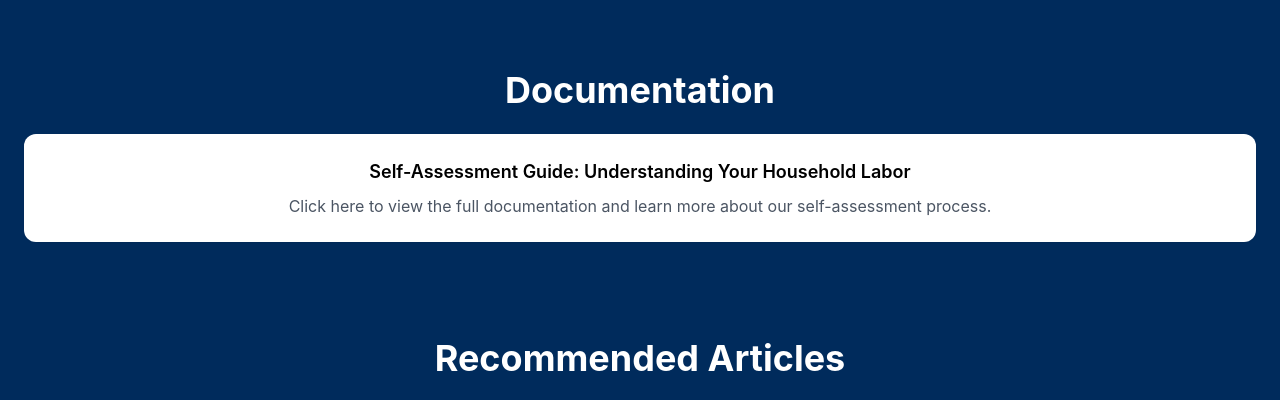
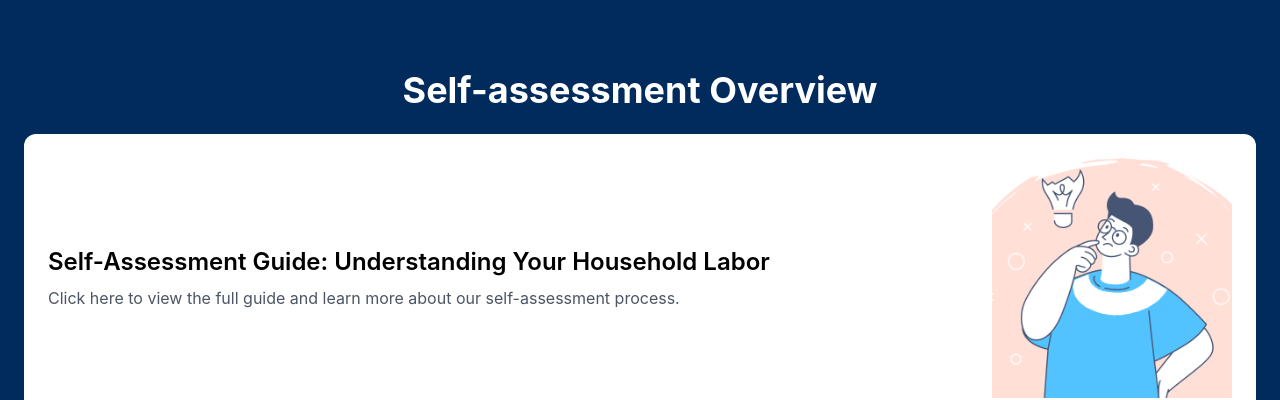
Before and after one commit to UW-INFO442-WI25/mo-cloud, a React (Vite) app: page /resource in a window 1280 px wide. Shown: the part 514-914 px from the top of the page. Built offline with nearby package versions, Linux system fonts and the light colour scheme; grey boxes are pictures that could not be loaded.

Commit message:
update guide

```diff
--- a/src/components/Resource/Documentation.js
+++ b/src/components/Resource/Documentation.js
@@ -1,5 +1,5 @@
 import React, { useState } from "react";
-import { FaChevronDown, FaChevronUp } from "react-icons/fa"; // 引入箭头图标
+import { FaChevronDown, FaChevronUp } from "react-icons/fa";
 import NavigationBar from "../Navigation/NavigationBar";
 
 const documentationData = {
@@ -77,13 +77,12 @@ const documentationData = {
 };
 
 const Documentation = () => {
-  const [openSections, setOpenSections] = useState({}); // 存储展开/折叠状态
+  const [openSections, setOpenSections] = useState({});
 
-  // 切换某个 section 的展开/折叠
   const toggleSection = (index) => {
     setOpenSections((prev) => ({
       ...prev,
-      [index]: !prev[index] // 切换 true/false
+      [index]: !prev[index]
     }));
   };
 
@@ -92,14 +91,12 @@ const Documentation = () => {
       <NavigationBar />
 
       <div className="w-full max-w-5xl mx-auto p-8 mt-24">
-        {/* 大标题，拆分成两行 */}
         <h1 className="text-3xl md:text-5xl font-bold mb-20 leading-tight">
           Self-Assessment Guide: <br /> Understanding Your Household Labor
         </h1>
 
         {documentationData.sections.map((section, index) => (
           <div key={index} className="mb-8">
-            {/* 标题部分，带箭头按钮 */}
             <button
               className="text-2xl md:text-3xl font-semibold mb-2 text-[#64B5F6] flex justify-between w-full text-left"
               onClick={() => toggleSection(index)}
@@ -108,12 +105,9 @@ const Documentation = () => {
               {openSections[index] ? <FaChevronUp /> : <FaChevronDown />}
             </button>
 
-            {/* 可折叠的内容区域 */}
             {openSections[index] && (
               <div className="text-lg text-gray-300 leading-relaxed whitespace-pre-line mt-2 p-4 bg-[#1E3A5F] rounded-lg">
                 {section.content}
-
-                {/* 如果有 response scale */}
                 {section.response_scale && (
                   <div className="mt-4 p-8 bg-[#0E2A45] rounded-lg">
                     <h3 className="text-xl font-semibold mb-2 text-[#64B5F6]">Response Scale:</h3>
@@ -124,8 +118,6 @@ const Documentation = () => {
                     </ul>
                   </div>
                 )}
-
-                {/* 如果有 interpretation */}
                 {section.interpretation && (
                   <div className="mt-4 p-8 bg-[#0E2A45] rounded-lg">
                     <h3 className="text-xl font-semibold mb-2 text-[#64B5F6]">Score Interpretation:</h3>
@@ -138,8 +130,6 @@ const Documentation = () => {
                     </ul>
                   </div>
                 )}
-
-                {/* 如果有 recommendations */}
                 {section.recommendations && (
                   <div className="mt-4 p-8 bg-[#0E2A45] rounded-lg">
                     <h3 className="text-xl font-semibold mb-2 text-[#64B5F6]">Recommendations:</h3>
@@ -150,8 +140,6 @@ const Documentation = () => {
                     </ul>
                   </div>
                 )}
-
-                {/* Conclusion */}
                 {section.conclusion && <p className="text-lg text-gray-300 mt-4">{section.conclusion}</p>}
               </div>
             )}
@@ -162,4 +150,4 @@ const Documentation = () => {
   );
 };
 
-export default Documentation;
+export default Documentation
--- a/src/components/Resource/Resource_page.js
+++ b/src/components/Resource/Resource_page.js
@@ -7,6 +7,7 @@ import resource2 from "../../assets/resource_2.png";
 import resource3 from "../../assets/resource_3.png";
 import resource4 from "../../assets/resource_4.png";
 import resource5 from "../../assets/resource_5.png";
+import illustration from "../../assets/p6.png"
 import book from "../../assets/book.png";
 import NavigationBar from "../Navigation/NavigationBar";
 
@@ -132,15 +133,24 @@ const Resource = () => {
             </h1>
           </div>
         </div>
-        {/* Documentation Section */}
+        {/* Guide Section */}
         <div className="mt-24">
-          <h2 className="text-2xl md:text-4xl font-bold mb-6 text-center">Documentation</h2>
+          <h2 className="text-2xl md:text-4xl font-bold mb-6 text-center">Self-assessment Overview</h2>
           <div
-            className="bg-white shadow-sm rounded-xl overflow-hidden text-black transition-transform duration-300 hover:scale-105 cursor-pointer p-6 text-center"
-            onClick={() => navigate(documentationLink)} // 点击后跳转
+            className="bg-white rounded-xl overflow-hidden text-black transition-transform duration-300 hover:scale-105 cursor-pointer p-6 flex justify-between items-center"
+            onClick={() => navigate(documentationLink)}
           >
-            <h3 className="text-lg font-semibold">Self-Assessment Guide: Understanding Your Household Labor</h3>
-            <p className="text-gray-600 mt-2">Click here to view the full documentation and learn more about our self-assessment process.</p>
+            <div className="text-left">
+              <h3 className="text-2xl font-semibold">Self-Assessment Guide: Understanding Your Household Labor </h3>
+              <p className="text-gray-600 mt-2">
+                Click here to view the full guide and learn more about our self-assessment process.
+              </p>
+            </div>
+            <img
+              src={illustration}
+              alt="Documentation Illustration"
+              className="w-60 h-60 object-cover rounded-lg border-none shadow-none outline-none ring-0"
+            />
           </div>
         </div>
 
```
